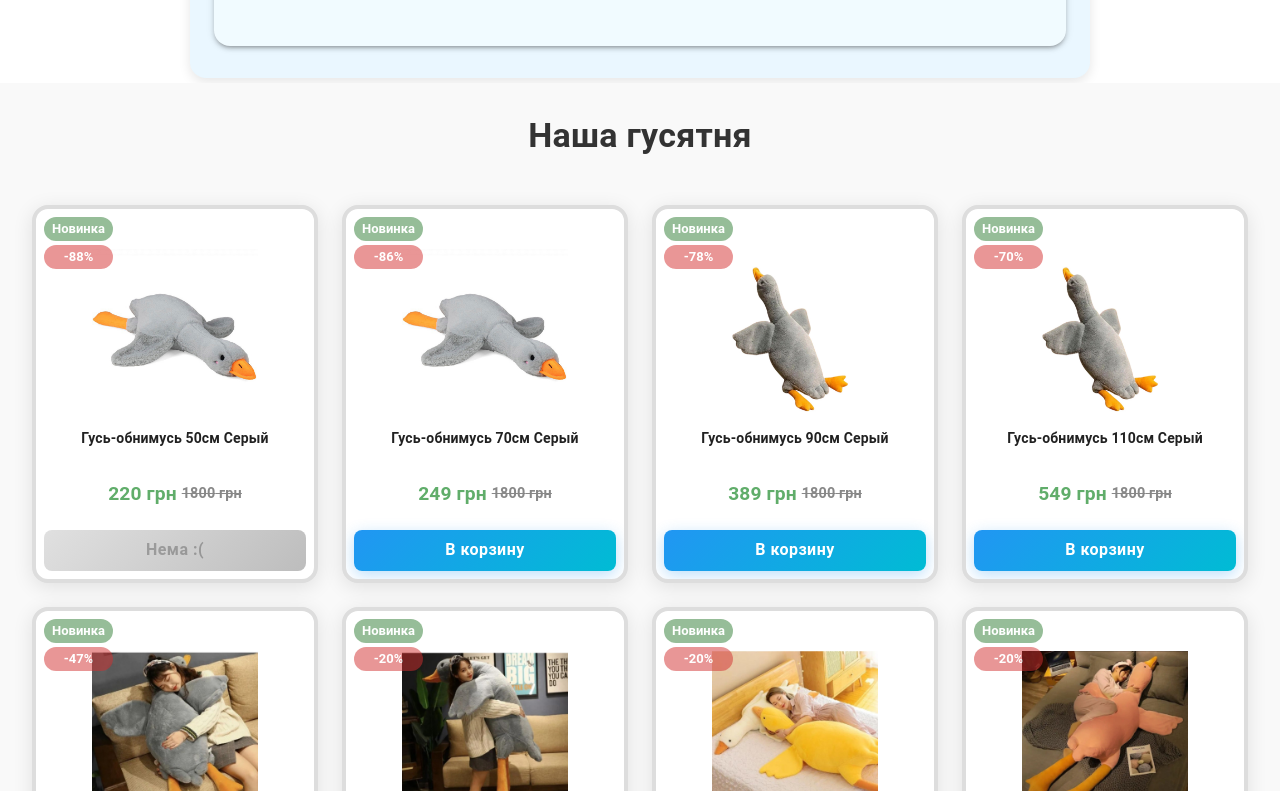
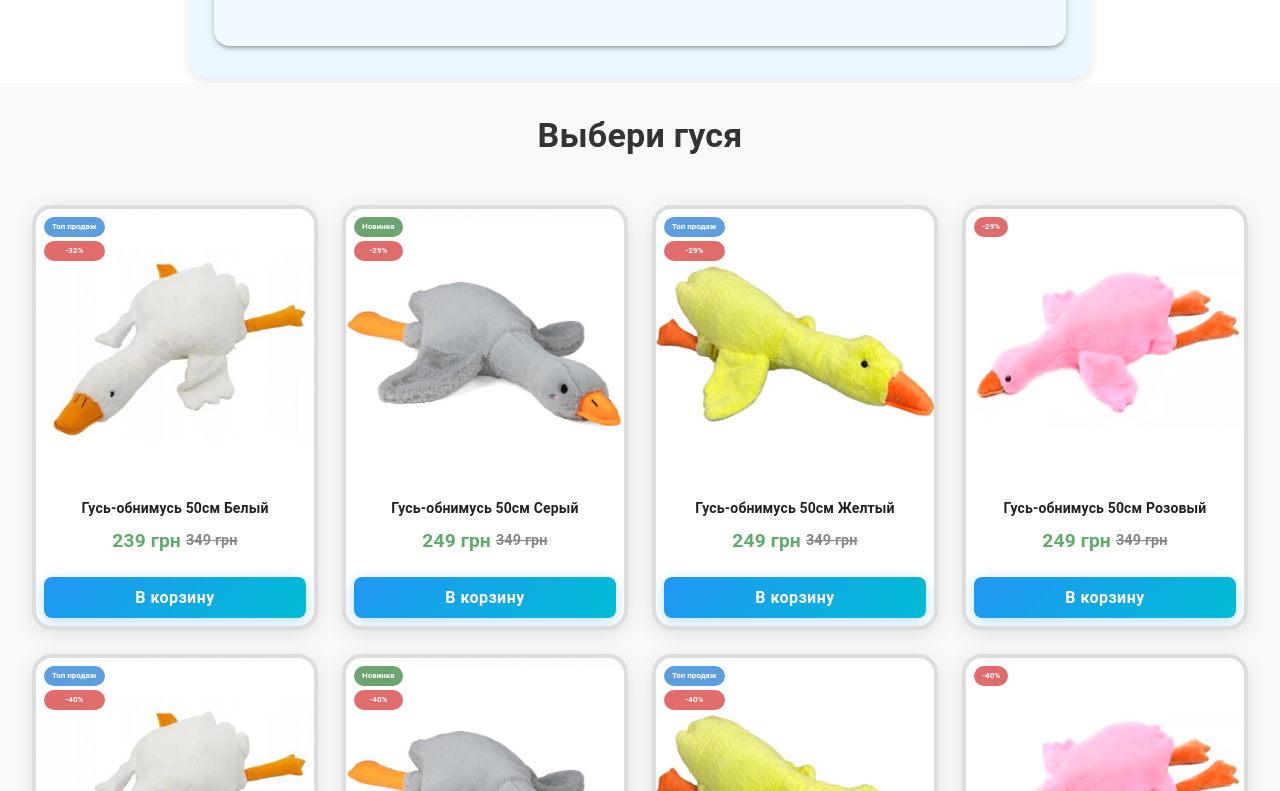
Before and after one commit to rakovinafap/goose, a React (Create React App) app: page / in a window 1280 px wide. Shown: the part 5829-6620 px from the top of the page. Built offline with nearby package versions, Linux system fonts and the light colour scheme.

Commit message:
fix title, desc, meta

```diff
--- a/src/components/ProductGrid.jsx
+++ b/src/components/ProductGrid.jsx
@@ -38,12 +38,19 @@ const ProductGrid = forwardRef((props, ref) => {
                             marginBottom: '1.5rem',
                         }}
                     >
-                        Наша гусятня
+                        Выбери гуся
                     </Typography>
                 </Grid>
 
                 {products
-                    .sort((a, b) => (b.new === a.new ? 0 : b.new ? 1 : -1))
+                        .sort((a, b) => {
+
+                            // Второе условие: сортируем по `available`
+                            if (a.available !== b.available) {
+                                return a.available ? -1 : 1;
+                            }
+                            return 0; // Если `new` и `available` одинаковые, сохраняем порядок
+                        })
                         .map((product) => {
                             const discountPercentage = product.priceOld
                                 ? Math.round(((product.priceOld - product.price) / product.priceOld) * 100)
@@ -53,12 +60,12 @@ const ProductGrid = forwardRef((props, ref) => {
                             <Grid item xs={6} sm={3} md={3} key={product.id}>
                                 <Card
                                     sx={{
-                                        height: { xs: '360px', sm: '400px', md: '370px' },
+                                        /* height: { sm: '400px', md: '400px', sx: '400px'}, */
                                         display: 'flex',
                                         flexDirection: 'column',
                                         position: 'relative',
                                         border: '4px solid #ddd',
-                                        borderRadius: '16px',
+                                        borderRadius: '20px',
                                         boxShadow: '0px 4px 20px rgba(0, 0, 0, 0.1)',
                                         transition: 'transform 0.3s ease, box-shadow 0.3s ease',
                                         '&:hover': {
@@ -82,7 +89,7 @@ const ProductGrid = forwardRef((props, ref) => {
                                                 label="Новинка"
                                                 color="success"
                                                 size="small"
-                                                sx={{ fontWeight: 'bold', opacity: '0.5' }}
+                                                sx={{ fontWeight: 'bold', opacity: '0.7', fontSize: '8px', height: '20px'}}
                                             />
                                         )}
                                         {product.top && (
@@ -90,7 +97,7 @@ const ProductGrid = forwardRef((props, ref) => {
                                                 label="Топ продаж"
                                                 color="primary"
                                                 size="small"
-                                                sx={{ fontWeight: 'bold', opacity: '0.5' }}
+                                                sx={{ fontWeight: 'bold', opacity: '0.7', fontSize: '8px', height: '20px'}}
                                             />
                                         )}
                                         {discountPercentage && (
@@ -98,7 +105,7 @@ const ProductGrid = forwardRef((props, ref) => {
                                                 label={`-${discountPercentage}%`}
                                                 color="error"
                                                 size="small"
-                                                sx={{ fontWeight: 'bold', opacity: '0.5' }}
+                                                sx={{ fontWeight: 'bold', opacity: '0.7', fontSize: '8px', height: '20px'}}
                                             />
                                         )}
                                     </Box>
@@ -112,7 +119,9 @@ const ProductGrid = forwardRef((props, ref) => {
                                             objectFit: 'contain',
                                             borderTopLeftRadius: '16px',
                                             borderTopRightRadius: '16px',
-                                            marginTop: '40px',
+                                            /* borderRadius: '16px', */
+                                            marginTop: '-2px',
+
                                         }}
                                     />
 
@@ -132,6 +141,10 @@ const ProductGrid = forwardRef((props, ref) => {
                                                     fontWeight: 'bold',
                                                     fontSize: { xs: '12px', sm: '14px' },
                                                     marginBottom: '0.5rem',
+                                                    overflow: 'hidden',
+                                                    display: '-webkit-box',
+                                                    WebkitBoxOrient: 'vertical',
+                                                    WebkitLineClamp: 2, // Указывает, что нужно оставить только 2 строки
                                                 }}
                                             >
                                                 {product.name}
--- a/src/products/products.json
+++ b/src/products/products.json
@@ -2,8 +2,8 @@
     {
         "id": 1,
         "name": "Гусь-обнимусь 50см Белый",
-        "price": 220,
-        "priceOld": 1200,
+        "price": 239,
+        "priceOld": 349,
         "available": true,
         "top": true,
         "image": "/images/products/g50w.jpg"
@@ -11,30 +11,34 @@
     {
         "id": 2,
         "name": "Гусь-обнимусь 50см Серый",
-        "price": 220,
-        "priceOld": 1800,
-        "available": false,
+        "price": 249,
+        "priceOld": 349,
+        "available": true,
         "new": true,
         "image": "/images/products/g50g.jpg"
     },
     {
         "id": 3,
         "name": "Гусь-обнимусь 50см Желтый",
-        "price": 220,
+        "price": 249,
+        "priceOld": 349,
+        "top": true,
         "available": true,
         "image": "/images/products/g50y.jpg"
     },
     {
         "id": 4,
         "name": "Гусь-обнимусь 50см Розовый",
-        "price": 220,
+        "price": 249,
+        "priceOld": 349,
         "available": true,
         "image": "/images/products/g50r2.jpg"
     },
     {
         "id": 5,
         "name": "Гусь-обнимусь 70см Белый",
-        "price": 249,
+        "price": 269,
+        "priceOld": 449,
         "available": true,
         "top": true,
         "image": "/images/products/g50w.jpg"
@@ -42,8 +46,8 @@
     {
         "id": 6,
         "name": "Гусь-обнимусь 70см Серый",
-        "price": 249,
-        "priceOld": 1800,
+        "price": 269,
+        "priceOld": 449,
         "available": true,
         "new": true,
         "image": "/images/products/g50g.jpg"
@@ -51,14 +55,17 @@
     {
         "id": 7,
         "name": "Гусь-обнимусь 70см Желтый",
-        "price": 249,
+        "price": 269,
+        "priceOld": 449,
+        "top": true,
         "available": true,
         "image": "/images/products/g50y.jpg"
     },
     {
         "id": 8,
         "name": "Гусь-обнимусь 70см Розовый",
-        "price": 249,
+        "price": 269,
+        "priceOld": 449,
         "available": true,
         "image": "/images/products/g50r2.jpg"
     },
@@ -66,6 +73,7 @@
         "id": 9,
         "name": "Гусь-обнимусь 90см Белый",
         "price": 389,
+        "priceOld": 549,
         "available": true,
         "top": true,
         "image": "/images/products/g90w.jpg"
@@ -74,8 +82,9 @@
         "id": 10,
         "name": "Гусь-обнимусь 90см Серый",
         "price": 389,
-        "priceOld": 1800,
+        "priceOld": 645,
         "available": true,
+        "top": true,
         "new": true,
         "image": "/images/products/g90g.jpg"
     },
@@ -83,6 +92,7 @@
         "id": 11,
         "name": "Гусь-обнимусь 90см Желтый",
         "price": 389,
+        "priceOld": 685,
         "available": true,
         "image": "/images/products/g90y.jpg"
     },
@@ -90,6 +100,7 @@
         "id": 12,
         "name": "Гусь-обнимусь 90см Розовый",
         "price": 389,
+        "priceOld": 645,
         "available": true,
         "image": "/images/products/g90r.jpg"
     },
@@ -97,6 +108,7 @@
         "id": 13,
         "name": "Гусь-обнимусь 110см Белый",
         "price": 549,
+        "priceOld": 845,
         "available": true,
         "top": true,
         "image": "/images/products/g90w.jpg"
@@ -105,7 +117,7 @@
         "id": 14,
         "name": "Гусь-обнимусь 110см Серый",
         "price": 549,
-        "priceOld": 1800,
+        "priceOld": 845,
         "available": true,
         "new": true,
         "image": "/images/products/g90g.jpg"
@@ -114,6 +126,7 @@
         "id": 15,
         "name": "Гусь-обнимусь 110см Желтый",
         "price": 549,
+        "priceOld": 845,
         "available": true,
         "image": "/images/products/g90y.jpg"
     },
@@ -121,6 +134,8 @@
         "id": 16,
         "name": "Гусь-обнимусь 110см Розовый",
         "price": 549,
+        "priceOld": 845,
+        "top": true,
         "available": true,
         "image": "/images/products/g90r.jpg"
     },
@@ -136,8 +151,9 @@
         "id": 18,
         "name": "Гусь-обнимусь 160см Серый",
         "price": 949,
-        "priceOld": 1800,
-        "available": true,
+        "priceOld": 1225,
+        "available": false,
+        "top": true,
         "new": true,
         "image": "/images/products/g160g.jpg"
     },
@@ -152,6 +168,8 @@
         "id": 20,
         "name": "Гусь-обнимусь 160см Розовый",
         "price": 949,
+        "priceOld": 1225,
+        "top": true,
         "available": true,
         "image": "/images/products/g160r.jpg"
     },
@@ -159,7 +177,7 @@
         "id": 21,
         "name": "Гусь-обнимусь 190см Белый",
         "price": 1449,
-        "priceOld": 1800,
+        "priceOld": 1645,
         "available": true,
         "top": true,
         "image": "/images/products/g190w.jpg"
@@ -168,7 +186,7 @@
         "id": 22,
         "name": "Гусь-обнимусь 190см Серый",
         "price": 1449,
-        "priceOld": 1800,
+        "priceOld": 1645,
         "available": true,
         "new": true,
         "image": "/images/products/g190g.jpg"
@@ -188,6 +206,7 @@
         "price": 1449,
         "new": true,
         "priceOld": 1800,
+        "top": true,
         "available": true,
         "image": "/images/products/g190r.jpg"
     },
@@ -195,14 +214,12 @@
         "id": 25,
         "name": "Гусь-обнимусь 90см с пледом 190х105см Белый",
         "price": 589,
-        "priceOld": 1800,
-        "available": true,
-        "top": true,
+        "available": false,
         "image": "/images/products/gpledW.jpg"
     },
     {
         "id": 26,
-       "name": "Гусь-обнимусь 90см с пледом 190х105см Серый",
+        "name": "Гусь-обнимусь 90см с пледом 190х105см Серый",
         "price": 589,
         "priceOld": 1800,
         "available": true,
```
Lines whose indentation alone changed are shown as unchanged.
